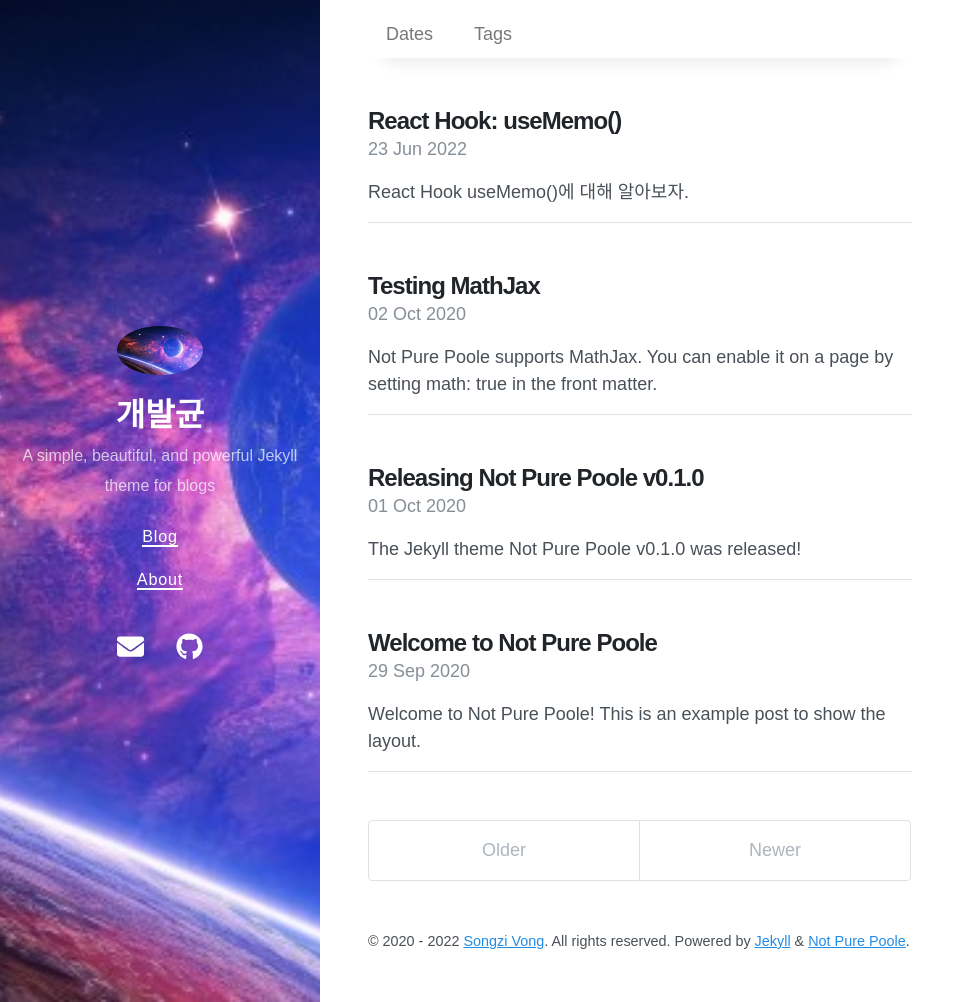
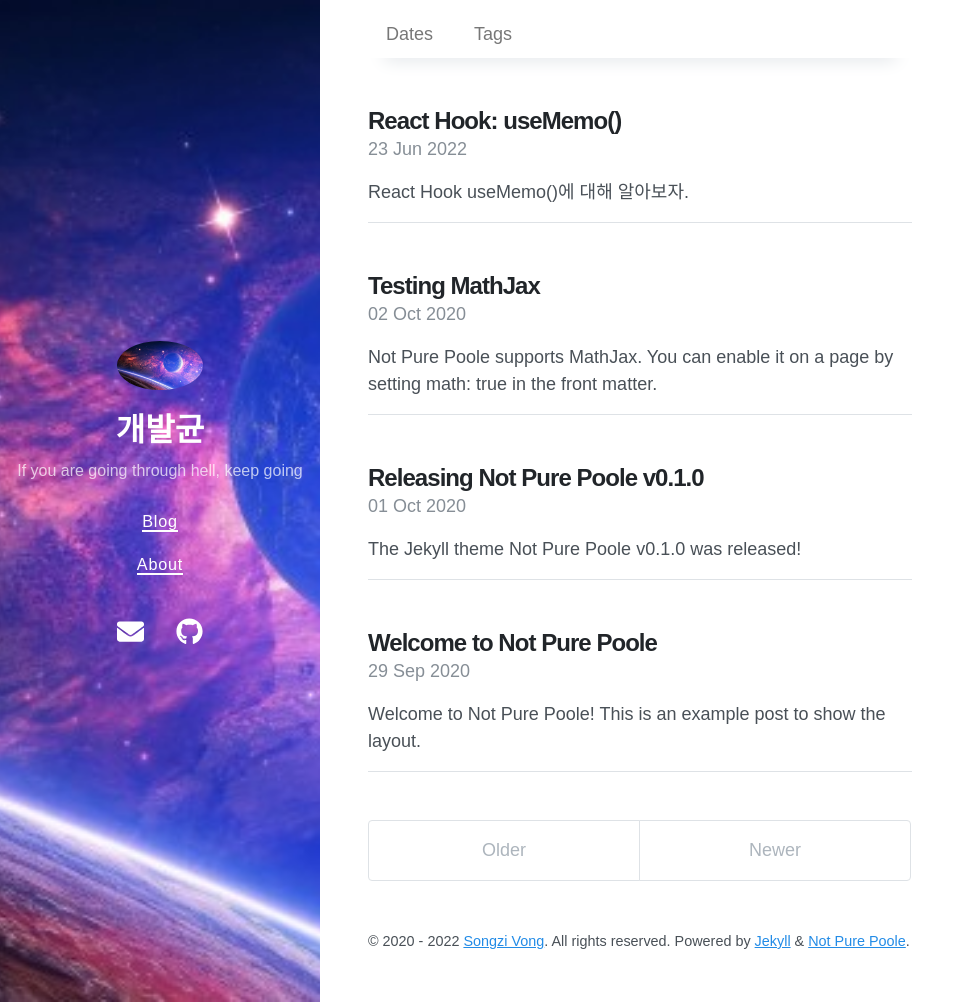
Before and after one commit to KMKHM/KMKHM.github.io, a Jekyll site: the page built from index.html, in a window 1280 px wide and 1002 px high. Shown: the whole window, without its empty margins (0-975 px from the left). Built offline with Jekyll 4.4.1, drawn with Linux system fonts in a browser that asks for light colours; nearby versions of some CDN libraries; the list of posts is cut into pages by our own code.

Commit message:
description

```diff
--- a/_config.yml
+++ b/_config.yml
@@ -1,6 +1,6 @@
 # Setup
 title: 개발균
-description: A simple, beautiful, and powerful Jekyll theme for blogs
+description: If you are going through hell, keep going
 url: https://kmkhm.github.io
 avatar: /98-980282_s.jpeg
 paginate: 5
```
